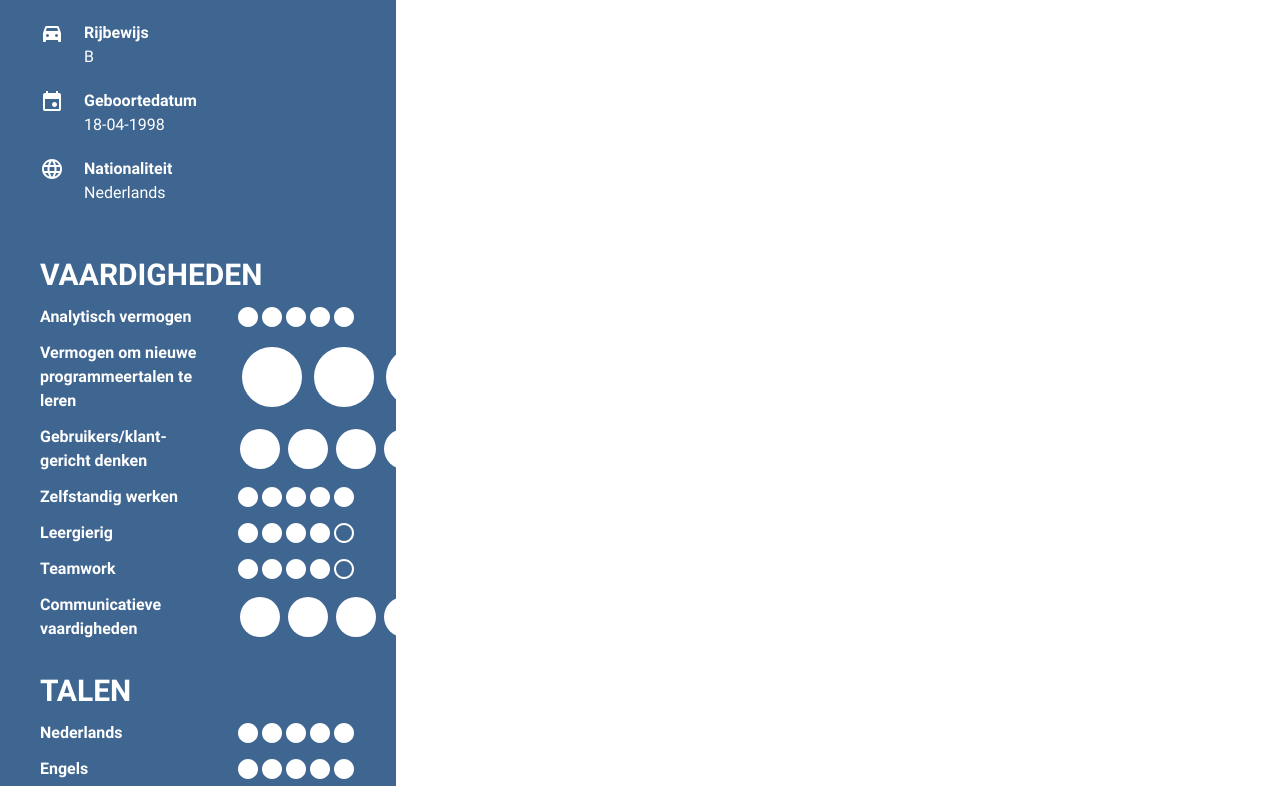
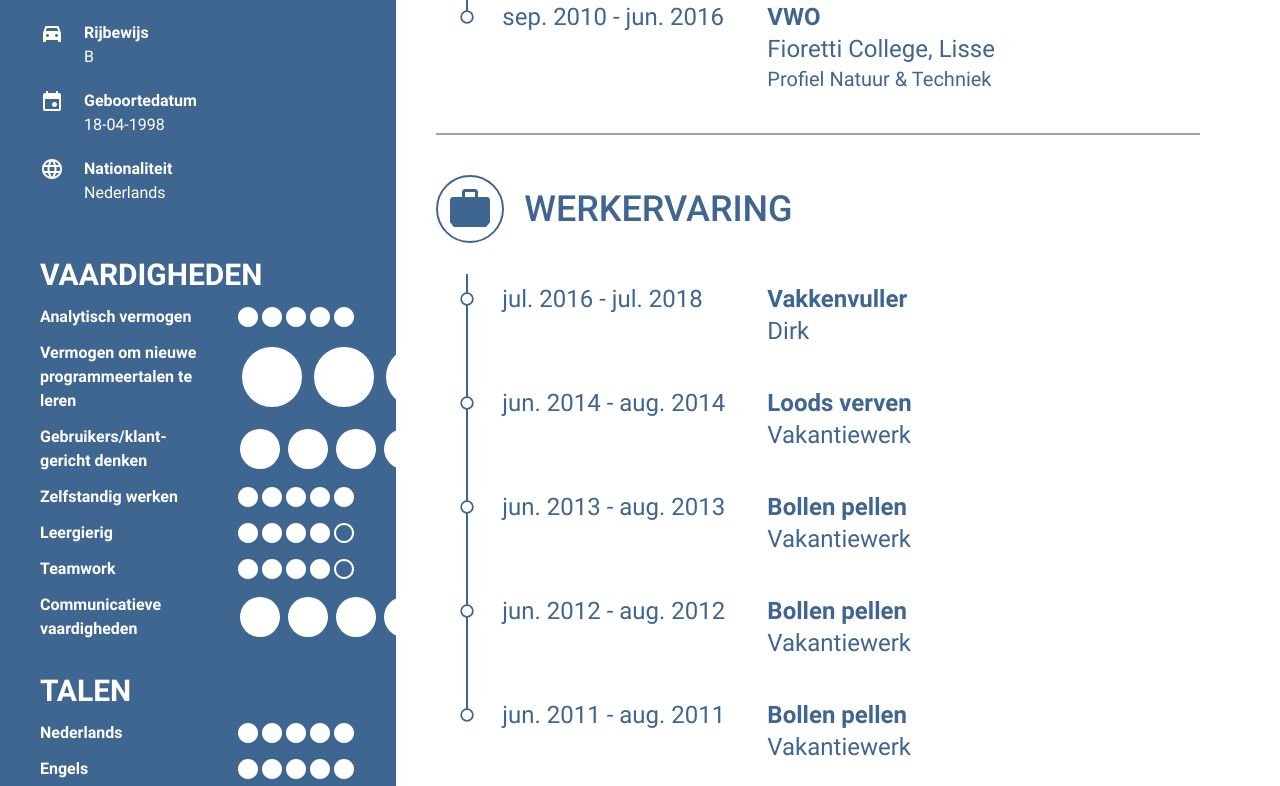
Before and after one commit to MJARuijs/Resume, a website: page src/index.html in a window 1280 px wide. Shown: the part 553-1339 px from the top of the page. Drawn offline with Linux system fonts and the light colour scheme.

Commit message:
Finish the education and previous job experience sections

```diff
--- a/package.json
+++ b/package.json
@@ -1,5 +1,5 @@
 {
   "devDependencies": {
-    "tailwindcss": "^3.4.3"
+    "tailwindcss": "^3.4.10"
   }
 }
--- a/src/index.html
+++ b/src/index.html
@@ -5,7 +5,7 @@
     <title>CV</title>
     <link href="./output.css" rel="stylesheet">
 </head>
-<body class="w-[1240px] h-[1754px] font-roboto_regular ">
+<body class="w-[1240px] h-[1765px] font-roboto_regular ">
 <div class="flex h-full">
     <div class="bg-[#3f6691] grow-0 shrink-0 items-start px-10 text-white h-full">
         <div class="flex flex-col items-start ">
@@ -168,24 +168,126 @@
         </div>
     </div>
 
-
     <div class="h-full grow border-white border-l-0 text-[#3f6691] px-10 divide-solid divide-gray-500 divide-opacity-65 divide-y-2">
         <div class="h-fit my-10">
-            <h1 class=" text-6xl uppercase font-roboto_medium tracking-wider">Marc Ruijs</h1>
+            <h1 class="text-6xl uppercase font-roboto_medium tracking-wider">Marc Ruijs</h1>
             <p class="pt-10">Lorem ipsum odor amet, consectetuer adipiscing elit. Sapien litora pretium quisque cras ultrices, vestibulum primis. Sollicitudin eleifend ultrices tempus quisque et commodo eu imperdiet. Odio per praesent feugiat aliquam dapibus fames at felis molestie. Maximus mauris ac netus, ullamcorper condimentum est. Amet lobortis eu tortor vel imperdiet volutpat ex eleifend. Quis litora in ligula inceptos vel efficitur.</p>
         </div>
 
-        <div class="h-fit py-10 flex items-center">
-            <img class="border-[#3f6691] rounded-full border-2 p-2 mr-5" src=" ../res/school_icon_large.svg" alt="Education icon"/>
-<!--            <div class="h-10 aspect-square bg-blend-overlay bg-no-repeat bg-cover bg-[url('../res/school_icon.svg')] bg-blue-500 "></div>-->
-            <h2 class="h-full uppercase text-4xl font-roboto_medium">Opleidingen</h2>
+        <div class="text-2xl">
+            <div class="pt-10 flex items-center">
+                <img class="main-header-icons" src=" ../res/school_icon_large.svg" alt="Education icon"/>
+                <!--            <div class="h-10 aspect-square bg-blend-overlay bg-no-repeat bg-cover bg-[url('../res/school_icon.svg')] bg-blue-500 "></div>-->
+                <h2 class="main-header-text">Opleidingen</h2>
+            </div>
+
+            <div class="flex-col relative">
+                <div class="absolute  ml-[29.8px] -top-[9px] w-0.5 h-[20px] bg-[#3f6691]"></div>
+
+                <div class="flex gap-x-10 my-10 items-start">
+                    <div class="flex  items-center">
+                        <img class="h-3.5 ml-6 mr-7" src="../res/circle_outline_blue.svg">
+                        <h2 class="text-nowrap min-w-[225px]">sep. 2016 - jun. 2024</h2>
+                    </div>
+
+                    <div class="">
+                        <h2 class="main-element-title">Bachelor Technische Informatica</h2>
+                        <h2 class="">TU Delft</h2>
+                    </div>
+                </div>
+                <div class="absolute  ml-[29.8px] top-[21px] w-0.5 h-[94px] bg-[#3f6691]"></div>
+                <div class="flex gap-x-10 my-10 items-start">
+                    <div class="flex  items-center">
+                        <img class="h-3.5 ml-6 mr-7" src="../res/circle_outline_blue.svg">
+                        <h2 class="text-nowrap min-w-[225px]">sep. 2010 - jun. 2016</h2>
+                    </div>
+
+                    <div class="">
+                        <h2 class="main-element-title ">VWO</h2>
+                        <h2 class="">Fioretti College, Lisse</h2>
+                        <h4 class="text-xl">Profiel Natuur & Techniek</h4>
+                    </div>
+                </div>
+            </div>
         </div>
 
-        <div class="py-10 flex">
-            <img class="h-10 aspect-square mr-10" src=" ../res/work_icon_large.svg" alt="Work experience icon"/>
+        <div class="text-2xl">
+            <div class="h-fit pt-10 flex items-center">
+                <img class="main-header-icons" src="../res/work_icon_large.svg" alt="Work experience icon"/>
+                <h2 class="main-header-text">Werkervaring</h2>
+            </div>
 
-            <h2 class="uppercase text-4xl font-roboto_medium">Werkervaring</h2>
+            <div class="flex-col relative">
+                <div class="absolute ml-[29.8px] -top-[9px] w-0.5 h-[20px] bg-[#3f6691]"></div>
 
+                <div class="flex gap-x-10 my-10 items-start">
+                    <div class="flex  items-center">
+                        <img class="h-3.5 ml-6 mr-7" src="../res/circle_outline_blue.svg">
+                        <h2 class="text-nowrap min-w-[225px]">jul. 2016 - jul. 2018</h2>
+                    </div>
+
+                    <div class="">
+                        <h2 class="main-element-title">Vakkenvuller</h2>
+                        <h2 class="">Dirk</h2>
+                    </div>
+                </div>
+
+                <div class="absolute  ml-[29.8px] top-[125px] w-0.5 h-[94px] bg-[#3f6691]"></div>
+
+                <div class="flex gap-x-10 my-10 items-start">
+                    <div class="flex  items-center">
+                        <img class="h-3.5 ml-6 mr-7" src="../res/circle_outline_blue.svg">
+                        <h2 class="text-nowrap min-w-[225px]">jun. 2014 - aug. 2014</h2>
+                    </div>
+
+                    <div class="">
+                        <h2 class="main-element-title ">Loods verven</h2>
+                        <h2 class="">Vakantiewerk</h2>
+                    </div>
+                </div>
+
+                <div class="absolute  ml-[29.8px] top-[229px] w-0.5 h-[94px] bg-[#3f6691]"></div>
+
+                <div class="flex gap-x-10 my-10 items-start">
+                    <div class="flex  items-center">
+                        <img class="h-3.5 ml-6 mr-7" src="../res/circle_outline_blue.svg">
+                        <h2 class="text-nowrap min-w-[225px]">jun. 2013 - aug. 2013</h2>
+                    </div>
+
+                    <div class="">
+                        <h2 class="main-element-title ">Bollen pellen</h2>
+                        <h2 class="">Vakantiewerk</h2>
+                    </div>
+                </div>
+
+                <div class="absolute  ml-[29.8px] top-[333px] w-0.5 h-[94px] bg-[#3f6691]"></div>
+
+                <div class="flex gap-x-10 my-10 items-start">
+                    <div class="flex  items-center">
+                        <img class="h-3.5 ml-6 mr-7" src="../res/circle_outline_blue.svg">
+                        <h2 class="text-nowrap min-w-[225px]">jun. 2012 - aug. 2012</h2>
+                    </div>
+
+                    <div class="">
+                        <h2 class="main-element-title ">Bollen pellen</h2>
+                        <h2 class="">Vakantiewerk</h2>
+                    </div>
+                </div>
+
+                <div class="absolute  ml-[29.8px] top-[21px] w-0.5 h-[94px] bg-[#3f6691]"></div>
+
+                <div class="flex gap-x-10 my-10 items-start">
+                    <div class="flex  items-center">
+                        <img class="h-3.5 ml-6 mr-7" src="../res/circle_outline_blue.svg">
+                        <h2 class="text-nowrap min-w-[225px]">jun. 2011 - aug. 2011</h2>
+                    </div>
+
+                    <div class="">
+                        <h2 class="main-element-title ">Bollen pellen</h2>
+                        <h2 class="">Vakantiewerk</h2>
+                    </div>
+                </div>
+            </div>
         </div>
     </div>
 </div>
--- a/src/input.css
+++ b/src/input.css
@@ -38,4 +38,16 @@
     .side-bar-list-components {
         @apply flex my-5;
     }
+
+    .main-header-icons {
+        @apply border-[#3f6691] rounded-full border-2 p-2 mr-5;
+    }
+
+    .main-header-text {
+        @apply h-full uppercase text-4xl font-roboto_medium
+    }
+
+    .main-element-title {
+        @apply text-2xl font-roboto_bold;
+    }
 }
```
Also changed, not shown: res/circle_outline_blue.svg (added), src/output.css, 1 other file.
